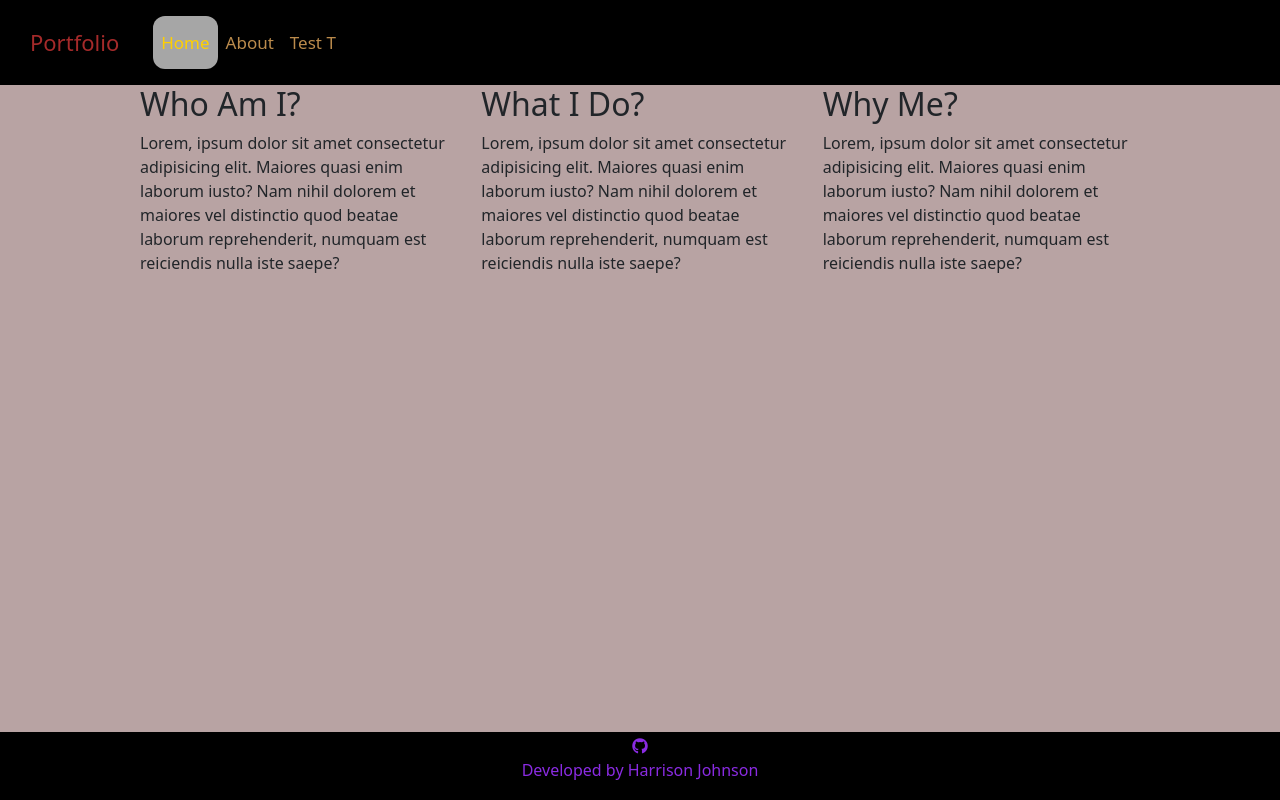
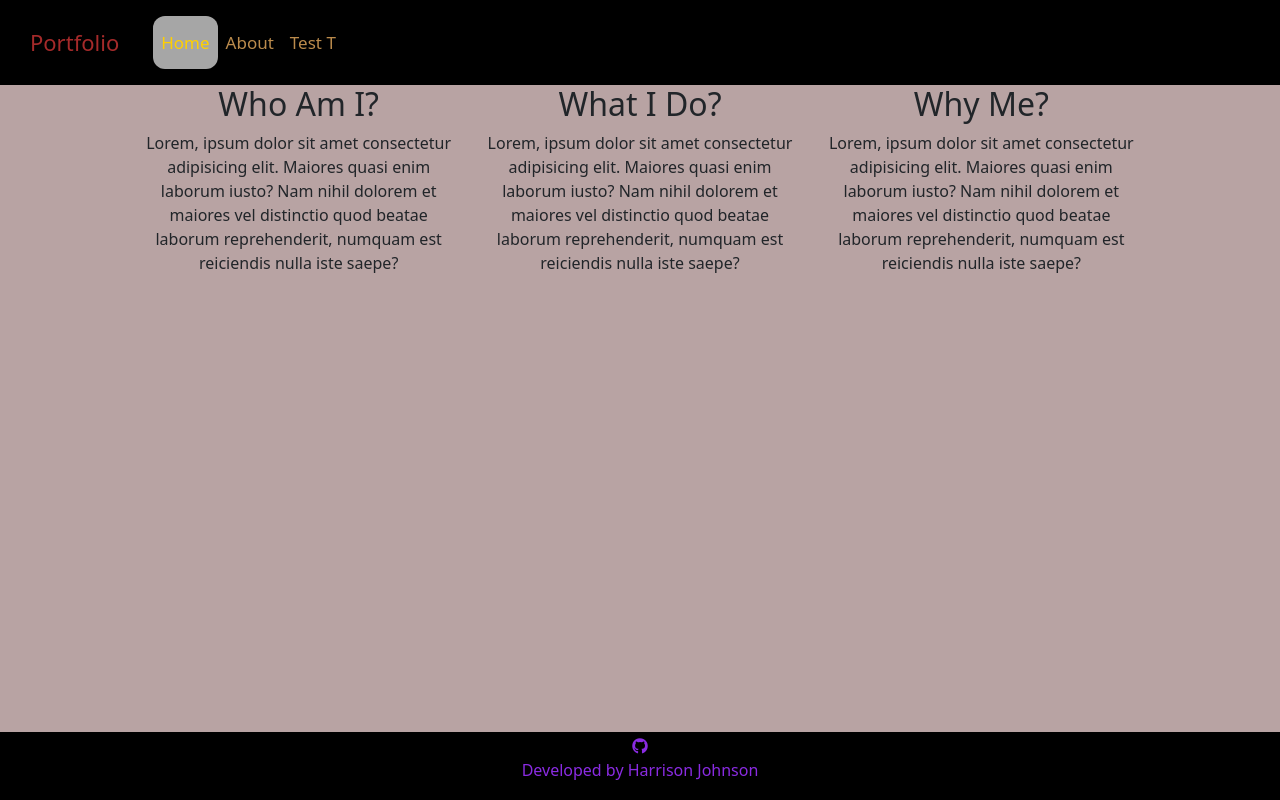
Before and after one commit to GitHub-Harrison/portfolio, a Django app: page /about/ in a window 1280 px wide. Run offline with Django 3.2, Linux system fonts and the light colour scheme; some libraries are stand-ins or nearby versions.

Commit message:
Add comment + center text

```diff
--- a/static/css/about.css
+++ b/static/css/about.css
@@ -17,5 +17,6 @@ footer {
 /* main text styling */
 
 .main-about {
-    /* center content */
+    /* figure best way to style */
+    text-align: center;
 }
```
